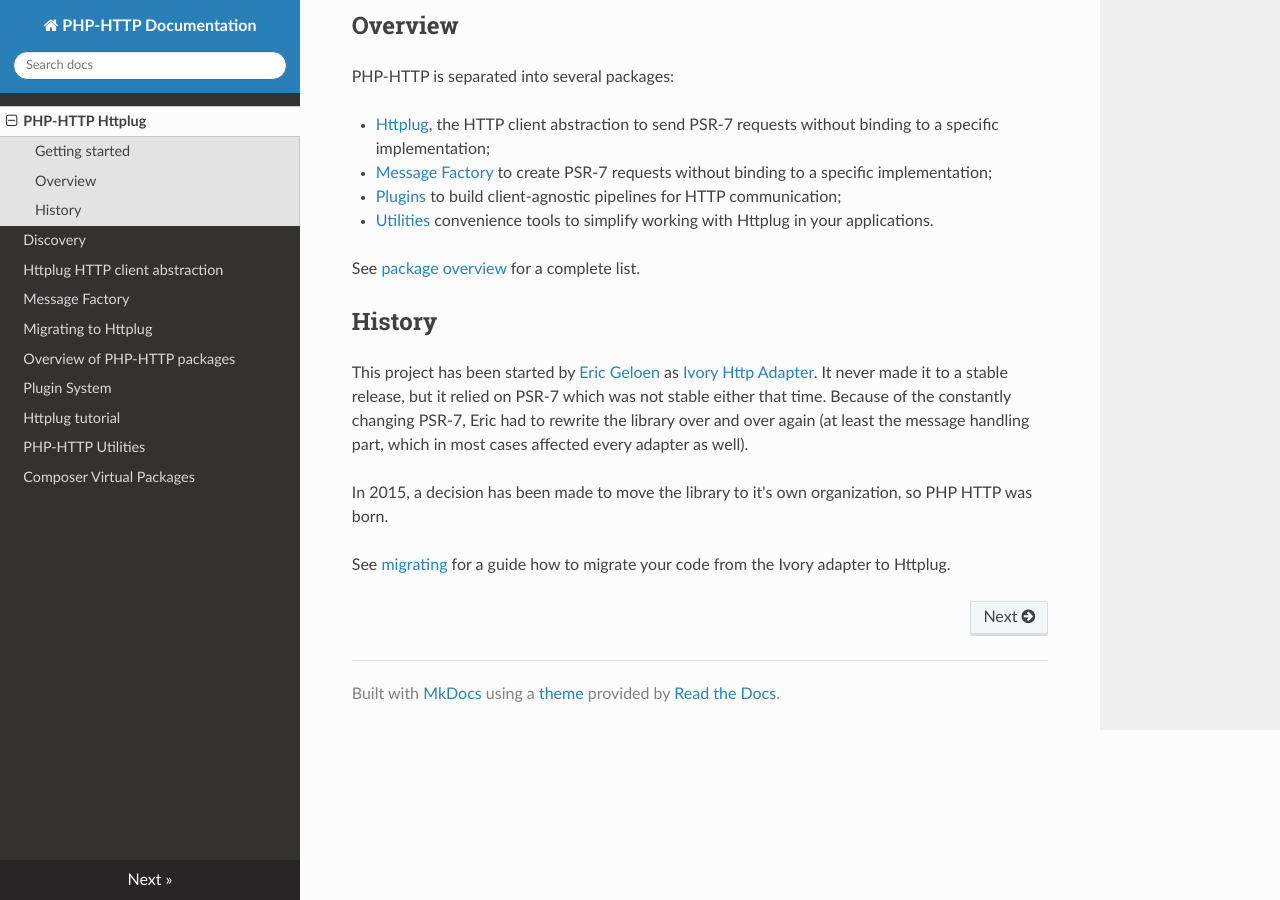
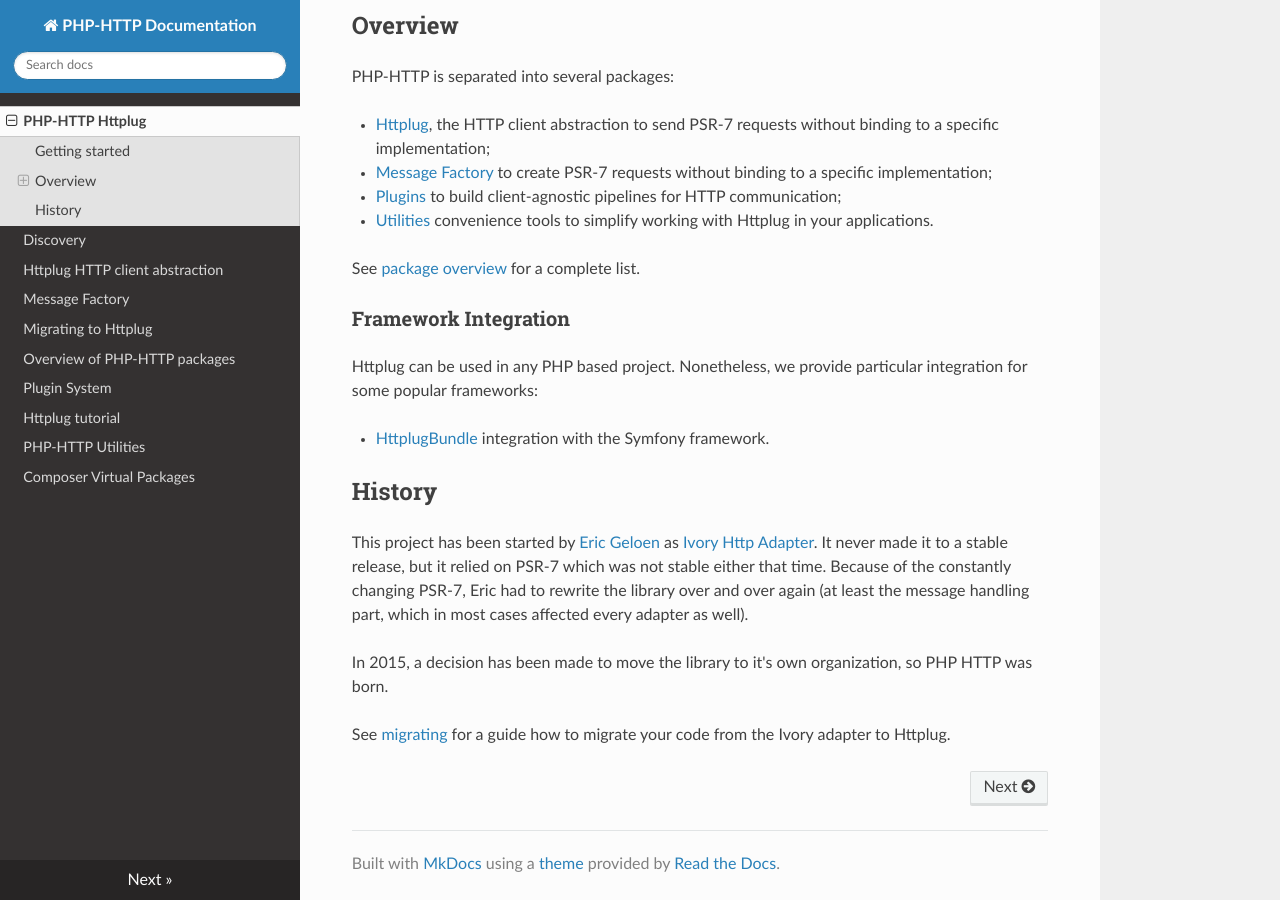
Before and after one commit to php-http/documentation, an MkDocs documentation site: the page built from docs/index.md, in a window 1280 px wide and 900 px high, scrolled down 689 px. Built offline with MkDocs 1.6.1, drawn with Linux system fonts in a browser that asks for light colours; nearby versions of some CDN libraries.

Commit message:
start list of framework integrations

```diff
--- a/docs/index.md
+++ b/docs/index.md
@@ -25,6 +25,12 @@ PHP-HTTP is separated into several packages:
 
 See [package overview](package-overview.md) for a complete list.
 
+### Framework Integration
+
+Httplug can be used in any PHP based project. Nonetheless, we provide particular integration for some popular frameworks:
+
+- [HttplugBundle](https://github.com/php-http/HttplugBundle/) integration with the Symfony framework.
+
 
 ## History
 
```
